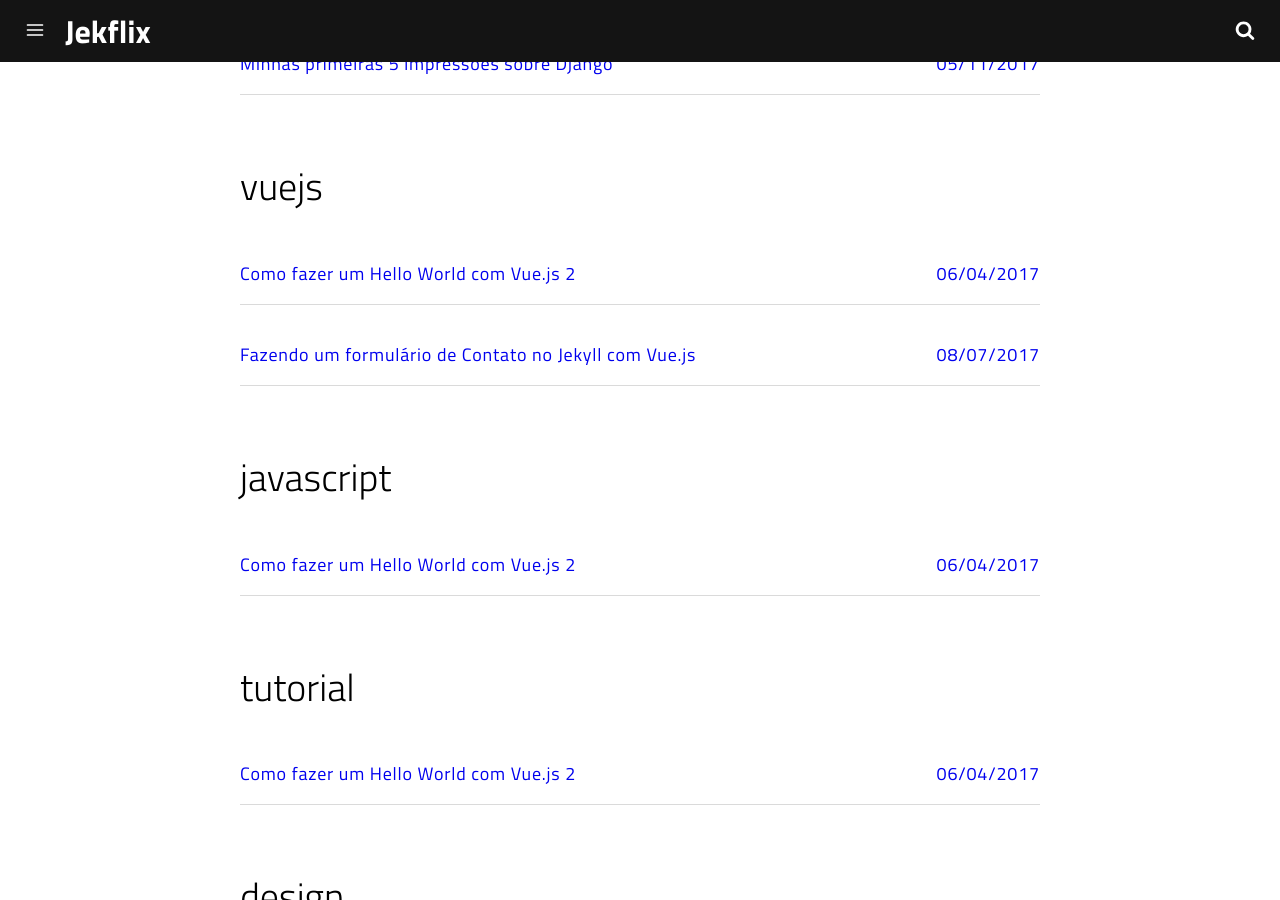
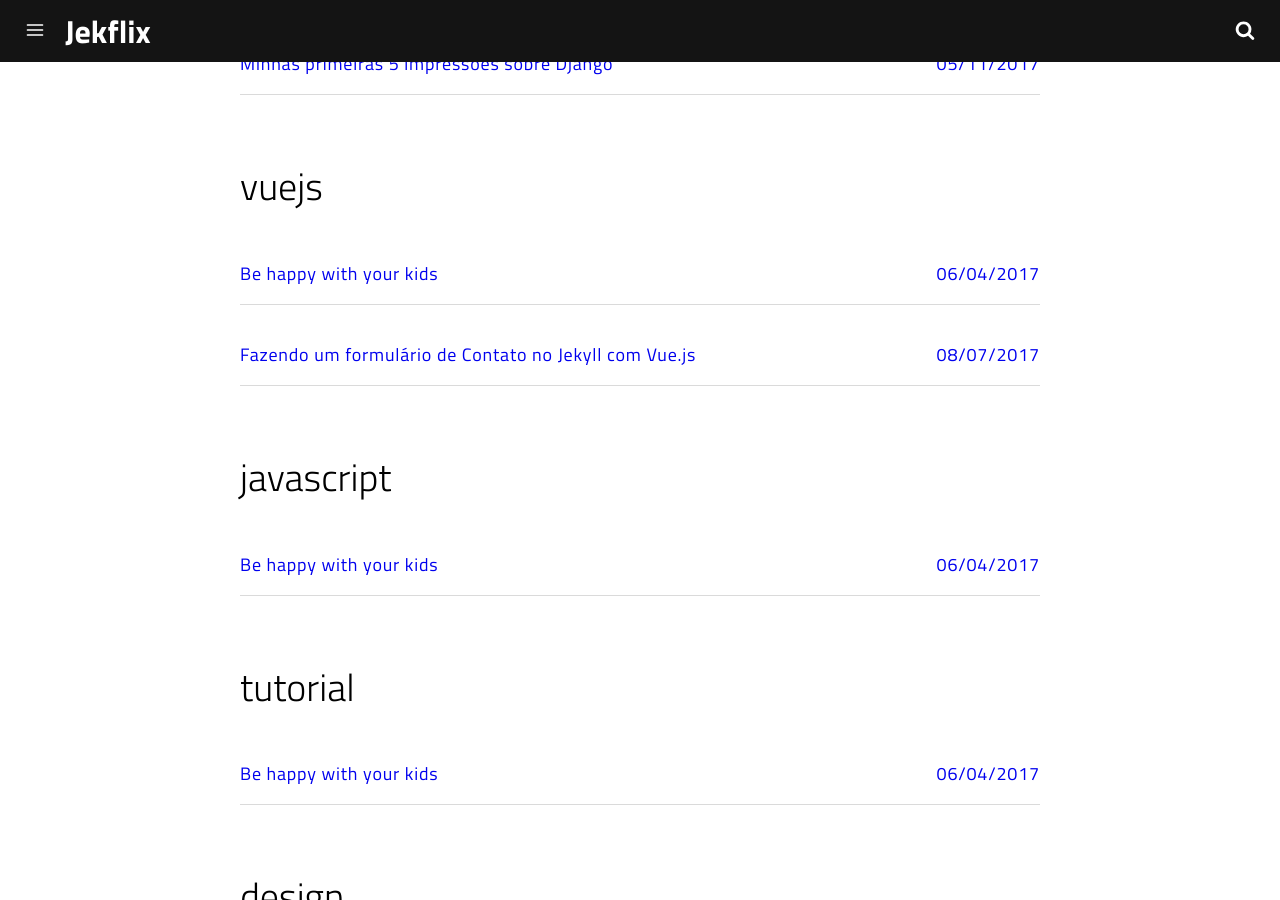
Before and after one commit to wilslo/WeChangeToday, a Jekyll site: the page built from tags.html, in a window 1280 px wide and 900 px high, scrolled down 1456 px. Built offline with Jekyll 4.4.1, drawn with Linux system fonts in a browser that asks for light colours.

```diff
--- a/_posts/2017-06-04-como-fazer-um-hello-world-com-vue-js-2.md
+++ b/_posts/2017-06-04-como-fazer-um-hello-world-com-vue-js-2.md
@@ -1,9 +1,9 @@
 ---
 layout: post
-title: "Como fazer um Hello World com Vue.js 2"
-description: Lorem ipsum dolor sit amet, consectetur adipisicing elit.
+title: "Be happy with your kids"
+description: steps to be happy with your kids, Kids are great
 image: 'http://res.cloudinary.com/dm7h7e8xj/image/upload/v1504810464/hello-world-vue_ibatoy.jpg'
-category: 'tutorial'
+category: 'Kids'
 tags:
 - vuejs
 - javascript
```
Also changed, not shown: other parts of _posts/2017-06-04-como-fazer-um-hello-world-com-vue-js-2.md (+1 -1 lines).
